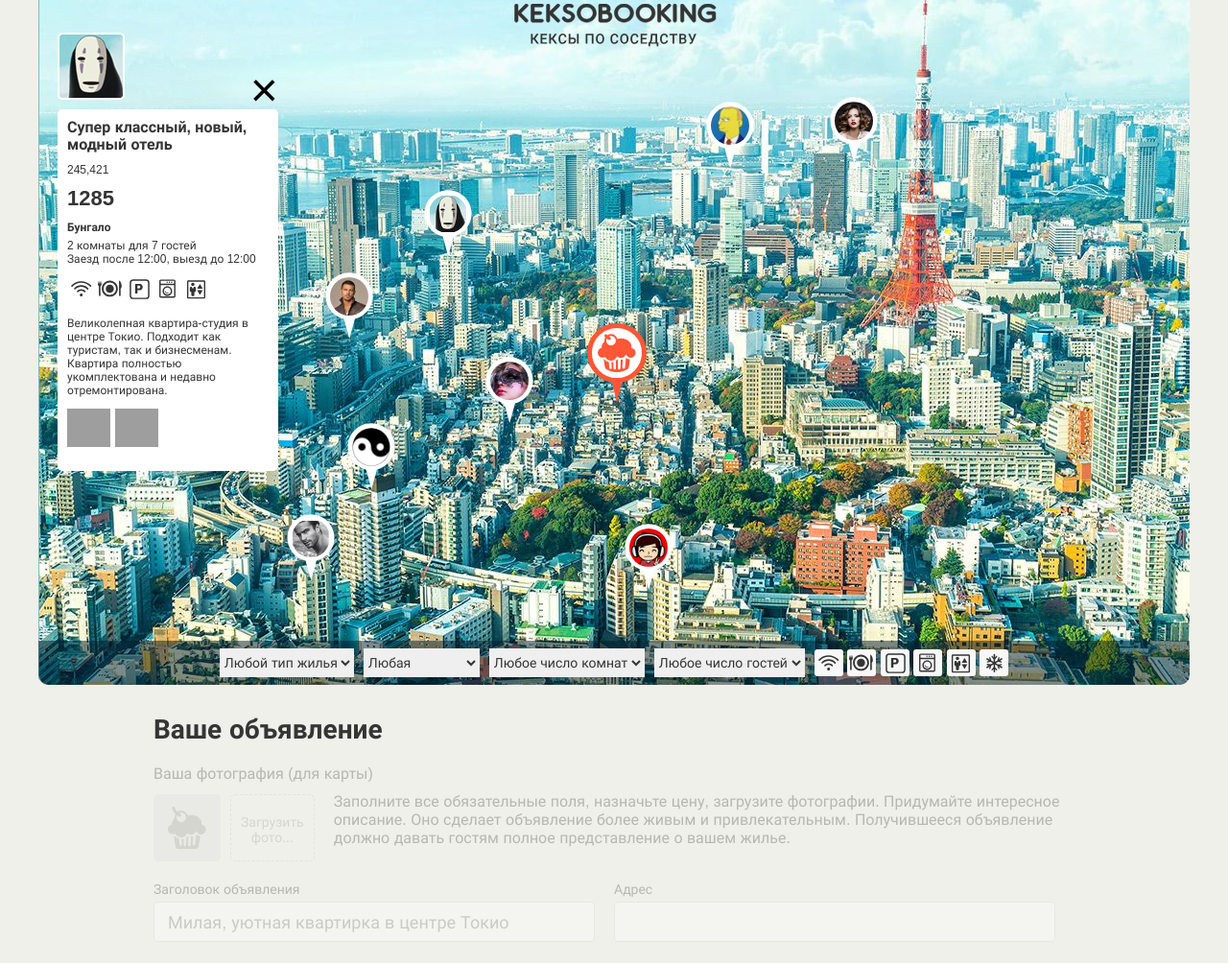
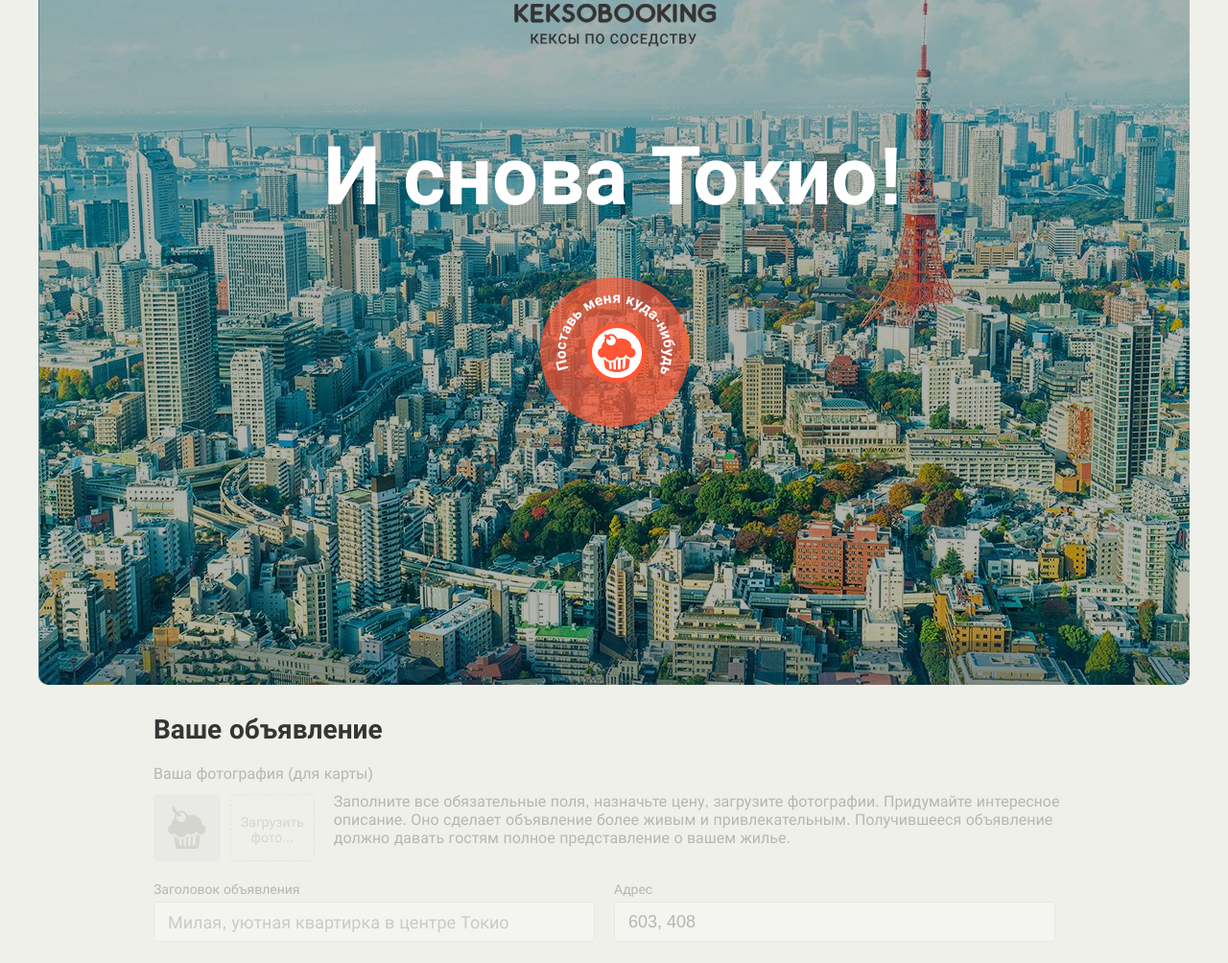
Before and after one commit to Feldbush/537493-keksobooking-21, a website: page index.html in a window 1280 px wide. Shown: the part 36-1040 px from the top of the page at 96% size. Drawn offline with Linux system fonts and the light colour scheme; grey boxes are pictures that could not be loaded.

Commit message:
1.Написал функцию Активации/деактивации страницы 2.Функцию заполения  адреса относительно положения главного пина 3.И обработчики-валидаторы соотношения гостей к комнатам в форме добавления нового объявления (ad-form) 4.Добавил функцию подготовки страницы, функция приводит страницу в исходное не активное состояни и развешивает обработчики

```diff
--- a/js/main.js
+++ b/js/main.js
@@ -1,187 +1,296 @@
 'use strict';
 
-const QUANTITY_PINS = 8;
-const TITLE_OFFER = [`Супер классный, новый, модный отель`, `Вот это отель`, `Гостиница так гостиница`];
-const DESCRIPTION = [`Лучший отель на этой планете Лучший отель на этой планете Лучший отель на этой планете`, `Бомба БомбаБомбаБомбаБомбаБомбаБомба`, `Шикарно Шикарно Шикарно Шикарно`];
-const OFFER_TYPE = [`palace`, `flat`, `house`, `bungalow`];
-const OfferTypeRu = {
-  palace: `Дворец`,
-  flat: `Квартира`,
-  house: `Дом`,
-  bungalow: `Бунгало`
-};
-const MAX_QUANTITY_ROOMS = 5;
-const MAX_QUANTITY_GUEST = 7;
-const CHECKIN_TIMES = [`12:00`, `13:00`, `14:00`];
-const CHECKOUT_TIMES = [`12:00`, `13:00`, `14:00`];
-const FEATURES = [`wifi`, `dishwasher`, `parking`, `washer`, `elevator`, `conditioner`];
-const PHOTOS_LINKS = [`http://o0.github.io/assets/images/tokyo/hotel1.jpg`, `http://o0.github.io/assets/images/tokyo/hotel2.jpg`, `http://o0.github.io/assets/images/tokyo/hotel3.jpg`];
-const mapNode = document.querySelector(`.map`);
-const mapFiltersContainer = document.querySelector(`.map__filters-container`);
-const pinTemplate = document.querySelector(`#pin`).content.querySelector(`.map__pin`);
-const cardTemplate = document.querySelector(`#card`).content.querySelector(`.map__card`);
-const PIN_LOCATION = {
-  yMin: 130,
-  yMax: 630,
-  xMin: 50,
-  xMax: mapNode.offsetWidth - 100
-};
+// const QUANTITY_PINS = 8;
+// const TITLE_OFFER = [`Супер классный, новый, модный отель`, `Вот это отель`, `Гостиница так гостиница`];
+// const DESCRIPTION = [`Лучший отель на этой планете Лучший отель на этой планете Лучший отель на этой планете`, `Бомба БомбаБомбаБомбаБомбаБомбаБомба`, `Шикарно Шикарно Шикарно Шикарно`];
+// const OFFER_TYPE = [`palace`, `flat`, `house`, `bungalow`];
+// const OfferTypeRu = {
+//   palace: `Дворец`,
+//   flat: `Квартира`,
+//   house: `Дом`,
+//   bungalow: `Бунгало`
+// };
+// const MAX_QUANTITY_ROOMS = 5;
+// const MAX_QUANTITY_GUEST = 7;
+// const CHECKIN_TIMES = [`12:00`, `13:00`, `14:00`];
+// const CHECKOUT_TIMES = [`12:00`, `13:00`, `14:00`];
+// const FEATURES = [`wifi`, `dishwasher`, `parking`, `washer`, `elevator`, `conditioner`];
+// const PHOTOS_LINKS = [`http://o0.github.io/assets/images/tokyo/hotel1.jpg`, `http://o0.github.io/assets/images/tokyo/hotel2.jpg`, `http://o0.github.io/assets/images/tokyo/hotel3.jpg`];
+// const mapNode = document.querySelector(`.map`);
+// const mapFiltersContainer = document.querySelector(`.map__filters-container`);
+// const pinTemplate = document.querySelector(`#pin`).content.querySelector(`.map__pin`);
+// const cardTemplate = document.querySelector(`#card`).content.querySelector(`.map__card`);
+// const PIN_LOCATION = {
+//   yMin: 130,
+//   yMax: 630,
+//   xMin: 50,
+//   xMax: mapNode.offsetWidth - 100
+// };
+const HEIGHT_NEEDLE_MAIN_PIN = 16;
 
-function getRandomInteger(min, max) {
-  return Math.round(min - 0.5 + Math.random() * (max - min + 1));
+// function getRandomInteger(min, max) {
+//   return Math.round(min - 0.5 + Math.random() * (max - min + 1));
+// }
+
+
+// function getRandomElementArray(array) {
+//   return array[getRandomInteger(0, array.length - 1)];
+// }
+
+
+// function createMockPinData(count) {
+//   return new Array(count)
+//   .fill(``)
+//   .map((element, index) => {
+//     const mockPinData = {
+//       author: {
+//         avatar: `img/avatars/user0${index + 1}.png`
+//       },
+//       offer: {
+//         title: getRandomElementArray(TITLE_OFFER),
+//         price: getRandomInteger(1000, 4500),
+//         type: getRandomElementArray(OFFER_TYPE),
+//         rooms: getRandomInteger(1, MAX_QUANTITY_ROOMS),
+//         guests: getRandomInteger(1, MAX_QUANTITY_GUEST),
+//         checkin: getRandomElementArray(CHECKIN_TIMES),
+//         checkout: getRandomElementArray(CHECKOUT_TIMES),
+//         features: FEATURES.slice(0, getRandomInteger(1, FEATURES.length - 1)),
+//         description: getRandomElementArray(DESCRIPTION),
+//         photos: PHOTOS_LINKS.slice(0, getRandomInteger(1, PHOTOS_LINKS.length - 1))
+//       },
+//       location: {
+//         x: getRandomInteger(PIN_LOCATION.xMin, PIN_LOCATION.xMax),
+//         y: getRandomInteger(PIN_LOCATION.yMin, PIN_LOCATION.yMax)
+//       }
+//     };
+//     mockPinData.offer.address = `${mockPinData.location.x},${mockPinData.location.y}`;
+
+//     return mockPinData;
+//   });
+// }
+
+
+// function createPinNode(pinData) {
+//   const pin = pinTemplate.cloneNode(true);
+//   const pinImg = pin.querySelector(`img`);
+
+//   pinImg.src = pinData.author.avatar;
+//   pinImg.alt = pinData.offer.title;
+
+//   pin.style.left = pinData.location.x - pinImg.width + `px`;
+//   pin.style.top = pinData.location.y - pinImg.height + `px`;
+
+//   return pin;
+// }
+
+
+// function appendPins(pinsData, placeInsertion) {
+//   const temporaryСontainer = document.createDocumentFragment();
+
+//   for (let index = 0; index < pinsData.length; index++) {
+//     temporaryСontainer.append(createPinNode(pinsData[index]));
+//   }
+
+//   placeInsertion.append(temporaryСontainer);
+// }
+
+
+// function renderFeatures(container, dataElements) {
+//   container.innerHTML = ``;
+
+//   dataElements.forEach((feature) => {
+//     const template = document.createElement(`li`);
+//     template.classList.add(`popup__feature`);
+//     template.classList.add(`popup__feature--${feature}`);
+//     container.append(template);
+//   });
+// }
+
+
+// function renderPhotos(container, template, dataElements) {
+//   container.innerHTML = ``;
+
+//   dataElements.forEach((photoSrc) => {
+//     const photo = template.cloneNode(true);
+//     photo.src = photoSrc;
+//     container.append(photo);
+//   });
+// }
+
+
+// function createCardNode(dataCard) {
+//   const {
+//     offer = {},
+//     author = {}
+//   } = dataCard;
+
+//   const {
+//     address = `500`,
+//     checkin = ``,
+//     checkout = ``,
+//     description = ``,
+//     features = [],
+//     guests = ``,
+//     photos = [],
+//     price = ``,
+//     rooms = ``,
+//     title = ``,
+//     type = ``
+//   } = offer;
+
+//   const card = cardTemplate.cloneNode(true);
+
+//   const cardTitle = card.querySelector(`.popup__title`);
+//   const cardAddress = card.querySelector(`.popup__text--address`);
+//   const cardPrice = card.querySelector(`.popup__text--price`);
+//   const cardType = card.querySelector(`.popup__type`);
+//   const cardCapacity = card.querySelector(`.popup__text--capacity`);
+//   const cardTime = card.querySelector(`.popup__text--time`);
+//   const cardFeatures = card.querySelector(`.popup__features`);
+//   const cardDescription = card.querySelector(`.popup__description`);
+//   const cardPhotos = card.querySelector(`.popup__photos`);
+//   const cardAvatar = card.querySelector(`.popup__avatar`);
+//   const cardPhotoTemplate = card.querySelector(`.popup__photo`).cloneNode(true);
+
+//   cardTitle.textContent = title;
+//   cardAddress.textContent = address;
+//   cardPrice.textContent = price;
+//   cardType.textContent = OfferTypeRu[type];
+//   cardCapacity.textContent = `${rooms} ${getDeclinationlOfNum(Number(rooms), [`комната`, `комнаты`, `комнат`])} для ${guests} ${getDeclinationlOfNum(Number(guests), [`гость`, `гостей`, `гостей`])}`;
+//   cardTime.textContent = `Заезд после ${checkin}, выезд до ${checkout}`;
+//   cardDescription.textConten = description;
+//   cardAvatar.src = author.avatar;
+//   renderFeatures(cardFeatures, features);
+//   renderPhotos(cardPhotos, cardPhotoTemplate, photos);
+
+//   return card;
+// }
+
+// function getDeclinationlOfNum(number, titles) {
+//   const cases = [2, 0, 1, 1, 1, 2];
+//   return titles[(number % 100 > 4 && number % 100 < 20) ? 2 : cases[(number % 10 < 5) ? number % 10 : 5]];
+// }
+
+
+// // Показываю карту
+// mapNode.classList.remove(`map--faded`);
+
+// // Генерирую пины и вставляю на страницу
+// const mockPinsData = createMockPinData(QUANTITY_PINS);
+// const mapPinsContainer = document.querySelector(`.map__pins`);
+// appendPins(mockPinsData, mapPinsContainer);
+
+// function insertBeforeNode(parentNode, insertedNode, nodeBeforeInsert) {
+//   parentNode.insertBefore(insertedNode, nodeBeforeInsert);
+// }
+
+// // Добавляю карточку оффера на страницу
+// insertBeforeNode(mapNode, createCardNode(createMockPinData(QUANTITY_PINS)[0]), mapFiltersContainer);
+
+
+function setStatePage(toggle) {
+  const map = document.querySelector(`.map`);
+  const form = document.querySelector(`.ad-form`);
+  const fields = form.querySelectorAll(`fieldset`);
+
+  fillAdress();
+
+  if (toggle) {
+    fields.forEach((field) => {
+      field.disabled = false;
+    });
+    form.classList.remove(`ad-form--disabled`);
+    map.classList.remove(`map--faded`);
+
+    window.statePage = true;
+
+    return window.statePage;
+  }
+
+  fields.forEach((field) => {
+    field.disabled = true;
+  });
+  form.classList.add(`ad-form--disabled`);
+  map.classList.add(`map--faded`);
+
+  window.statePage = false;
+
+  return window.statePage;
 }
 
 
-function getRandomElementArray(array) {
-  return array[getRandomInteger(0, array.length - 1)];
+function mainPinHandler(evt) {
+  if (evt.button === 0 || evt.keyCode === 13) {
+    evt.preventDefault();
+    setStatePage(true);
+    fillAdress();
+  }
 }
 
 
-function createMockPinData(count) {
-  return new Array(count)
-  .fill(``)
-  .map((element, index) => {
-    const mockPinData = {
-      author: {
-        avatar: `img/avatars/user0${index + 1}.png`
-      },
-      offer: {
-        title: getRandomElementArray(TITLE_OFFER),
-        price: getRandomInteger(1000, 4500),
-        type: getRandomElementArray(OFFER_TYPE),
-        rooms: getRandomInteger(1, MAX_QUANTITY_ROOMS),
-        guests: getRandomInteger(1, MAX_QUANTITY_GUEST),
-        checkin: getRandomElementArray(CHECKIN_TIMES),
-        checkout: getRandomElementArray(CHECKOUT_TIMES),
-        features: FEATURES.slice(0, getRandomInteger(1, FEATURES.length - 1)),
-        description: getRandomElementArray(DESCRIPTION),
-        photos: PHOTOS_LINKS.slice(0, getRandomInteger(1, PHOTOS_LINKS.length - 1))
-      },
-      location: {
-        x: getRandomInteger(PIN_LOCATION.xMin, PIN_LOCATION.xMax),
-        y: getRandomInteger(PIN_LOCATION.yMin, PIN_LOCATION.yMax)
+function fillAdress() {
+  const fieldAdress = document.querySelector(`#address`);
+  const mainPin = document.querySelector(`.map__pin--main`);
+
+  if (window.statePage === false) {
+    const x = Math.abs(Math.round(mainPin.offsetLeft + mainPin.offsetWidth / 2));
+    const y = Math.abs(Math.round(mainPin.offsetTop + mainPin.offsetHeight / 2));
+    fieldAdress.value = `${x}, ${y}`;
+  } else if (window.statePage === true) {
+    const x = Math.abs(Math.round(mainPin.offsetLeft + mainPin.offsetWidth / 2));
+    const y = Math.abs(Math.round(mainPin.offsetTop + mainPin.offsetHeight + HEIGHT_NEEDLE_MAIN_PIN));
+    fieldAdress.value = `${x}, ${y}`;
   }
-    };
-    mockPinData.offer.address = `${mockPinData.location.x},${mockPinData.location.y}`;
-
-    return mockPinData;
-  });
 }
 
 
-function createPinNode(pinData) {
-  const pin = pinTemplate.cloneNode(true);
-  const pinImg = pin.querySelector(`img`);
+function roomsCapacityRatioValidHandler() {
+  const roomsField = document.querySelector(`#room_number`);
+  const capacityField = document.querySelector(`#capacity`);
 
-  pinImg.src = pinData.author.avatar;
-  pinImg.alt = pinData.offer.title;
+  const roomsValue = Number(roomsField.value);
+  const capacityValue = Number(capacityField.value);
 
-  pin.style.left = pinData.location.x - pinImg.width + `px`;
-  pin.style.top = pinData.location.y - pinImg.height + `px`;
 
-  return pin;
+  if (roomsField.options[roomsField.selectedIndex].dataset.live === `false` || capacityValue === 0) {
+
+    if (roomsField.options[roomsField.selectedIndex].dataset.live === `false` && capacityValue === 0) {
+      capacityField.setCustomValidity(``);
+      roomsField.setCustomValidity(``);
+
+      return;
+    }
+
+    roomsField.setCustomValidity(`"Не для гостей" только не жилые помещения - "100 комнат"`);
+
+    return;
   }
 
 
-function appendPins(pinsData, placeInsertion) {
-  const temporaryСontainer = document.createDocumentFragment();
+  if (roomsValue < capacityValue) {
+    roomsField.setCustomValidity(`Комнат не может быть меньше чем мест`);
 
-  for (let index = 0; index < pinsData.length; index++) {
-    temporaryСontainer.append(createPinNode(pinsData[index]));
-  }
-
-  placeInsertion.append(temporaryСontainer);
+    return;
   }
 
 
-function renderFeatures(container, dataElements) {
-  container.innerHTML = ``;
-
-  dataElements.forEach((feature) => {
-    const template = document.createElement(`li`);
-    template.classList.add(`popup__feature`);
-    template.classList.add(`popup__feature--${feature}`);
-    container.append(template);
-  });
+  capacityField.setCustomValidity(``);
+  roomsField.setCustomValidity(``);
 }
 
 
-function renderPhotos(container, template, dataElements) {
-  container.innerHTML = ``;
+function preparePage() {
+  setStatePage(false);
+  const mainPin = document.querySelector(`.map__pin--main`);
+  mainPin.addEventListener(`mousedown`, mainPinHandler);
+  mainPin.addEventListener(`keydown`, mainPinHandler);
+  fillAdress();
 
-  dataElements.forEach((photoSrc) => {
-    const photo = template.cloneNode(true);
-    photo.src = photoSrc;
-    container.append(photo);
-  });
+  const roomsField = document.querySelector(`#room_number`);
+  const capacityField = document.querySelector(`#capacity`);
+
+  roomsField.addEventListener(`change`, roomsCapacityRatioValidHandler);
+  capacityField.addEventListener(`change`, roomsCapacityRatioValidHandler);
 }
 
-
-function createCardNode(dataCard) {
-  const {
-    offer = {},
-    author = {}
-  } = dataCard;
-
-  const {
-    address = `500`,
-    checkin = ``,
-    checkout = ``,
-    description = ``,
-    features = [],
-    guests = ``,
-    photos = [],
-    price = ``,
-    rooms = ``,
-    title = ``,
-    type = ``
-  } = offer;
-
-  const card = cardTemplate.cloneNode(true);
-
-  const cardTitle = card.querySelector(`.popup__title`);
-  const cardAddress = card.querySelector(`.popup__text--address`);
-  const cardPrice = card.querySelector(`.popup__text--price`);
-  const cardType = card.querySelector(`.popup__type`);
-  const cardCapacity = card.querySelector(`.popup__text--capacity`);
-  const cardTime = card.querySelector(`.popup__text--time`);
-  const cardFeatures = card.querySelector(`.popup__features`);
-  const cardDescription = card.querySelector(`.popup__description`);
-  const cardPhotos = card.querySelector(`.popup__photos`);
-  const cardAvatar = card.querySelector(`.popup__avatar`);
-  const cardPhotoTemplate = card.querySelector(`.popup__photo`).cloneNode(true);
-
-  cardTitle.textContent = title;
-  cardAddress.textContent = address;
-  cardPrice.textContent = price;
-  cardType.textContent = OfferTypeRu[type];
-  cardCapacity.textContent = `${rooms} ${getDeclinationlOfNum(Number(rooms), [`комната`, `комнаты`, `комнат`])} для ${guests} ${getDeclinationlOfNum(Number(guests), [`гость`, `гостей`, `гостей`])}`;
-  cardTime.textContent = `Заезд после ${checkin}, выезд до ${checkout}`;
-  cardDescription.textConten = description;
-  cardAvatar.src = author.avatar;
-  renderFeatures(cardFeatures, features);
-  renderPhotos(cardPhotos, cardPhotoTemplate, photos);
-
-  return card;
-}
-
-function getDeclinationlOfNum(number, titles) {
-  const cases = [2, 0, 1, 1, 1, 2];
-  return titles[(number % 100 > 4 && number % 100 < 20) ? 2 : cases[(number % 10 < 5) ? number % 10 : 5]];
-}
-
-
-// Показываю карту
-mapNode.classList.remove(`map--faded`);
-
-// Генерирую пины и вставляю на страницу
-const mockPinsData = createMockPinData(QUANTITY_PINS);
-const mapPinsContainer = document.querySelector(`.map__pins`);
-appendPins(mockPinsData, mapPinsContainer);
-
-function insertBeforeNode(parentNode, insertedNode, nodeBeforeInsert) {
-  parentNode.insertBefore(insertedNode, nodeBeforeInsert);
-}
-
-// Добавляю карточку оффера на страницу
-insertBeforeNode(mapNode, createCardNode(createMockPinData(QUANTITY_PINS)[0]), mapFiltersContainer);
+preparePage();
```
Also changed, not shown: index.html (+2 -2 lines). Lines whose indentation alone changed are shown as unchanged.
